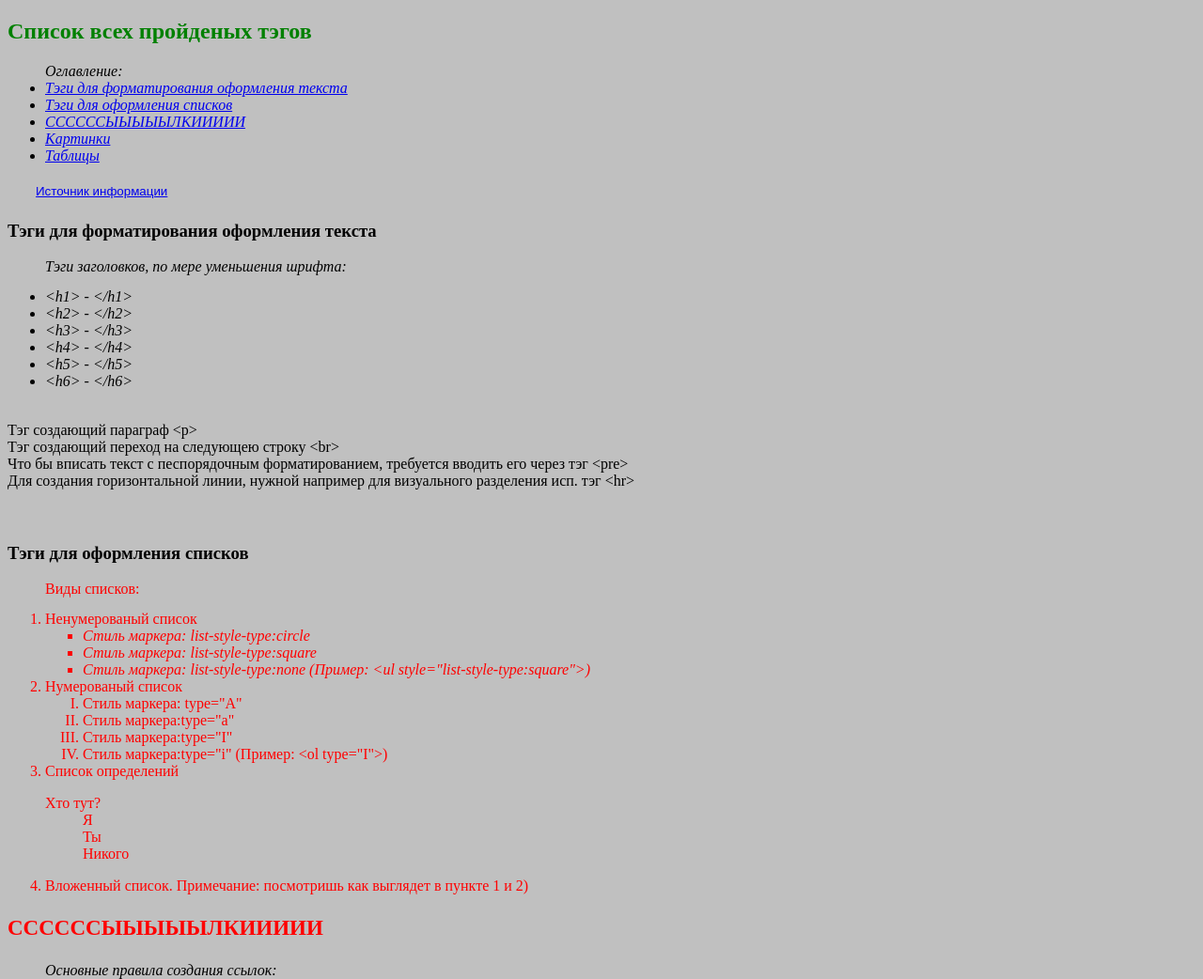
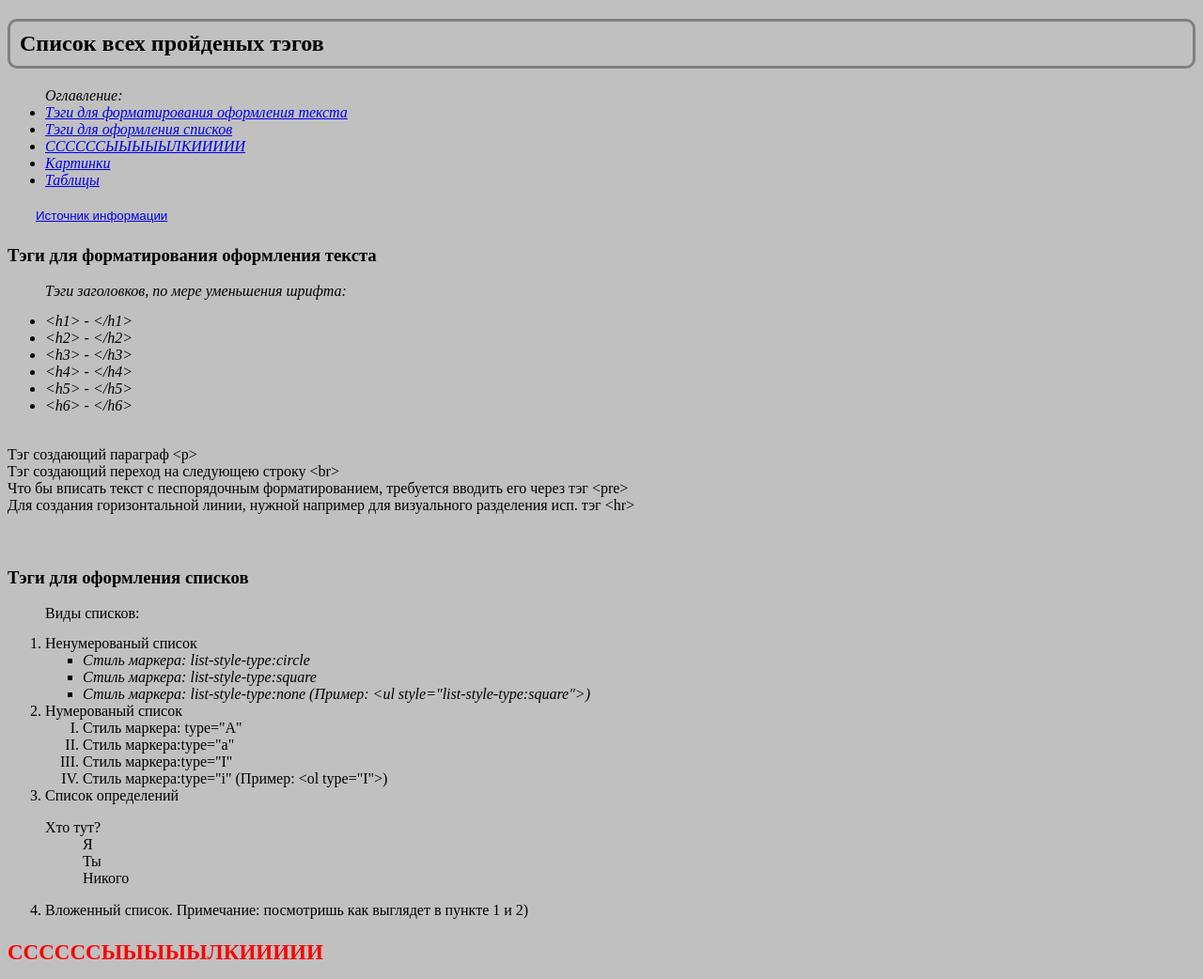
Before and after one commit to incub94/html-css-js, a plain HTML site: page bb/teglist.html in a window 1280 px wide. Shown: the top 1042 px of the page at 94% size. Drawn offline with Linux system fonts and the light colour scheme.

Commit message:
update colors

```diff
--- a/bb/pagesStyle.css
+++ b/bb/pagesStyle.css
@@ -23,11 +23,14 @@ h1 {
     text-align: center;
 }
 h2{
-    color: green;
+    color: black;
+    border: 3px solid gray;
+    border-radius: 10px;
+    padding: 10px;
 }
 
 ol{
-    color: red;
+    color: black;
     text-align: left;
 }
 
```
